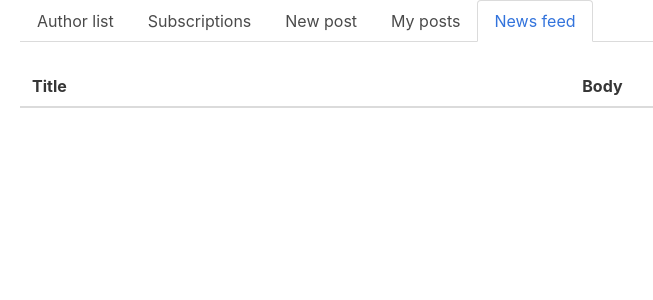
After one commit to vedun/blog, a Django app: page /news_feed/ in a window 1280 px wide. The commit adds this page. Shown: the top 300 px of the page, without its empty margins (44-697 px from the left). Run offline with Django 3.2, Linux system fonts and the light colour scheme; the visitor is signed in with stand-in values (Sample User, id 1); data comes from the database, SQL or seed files in the repository; data that the repository does not hold is empty; some libraries are stand-ins or nearby versions.

Commit message:
лента новостей

```diff
--- /dev/null
+++ b/src/apps/blog/templates/blog/news_feed.html
@@ -0,0 +1,33 @@
+{% extends 'blog/base.html' %}
+{% load static %}
+
+{% block body %}
+  <div class="columns">
+    <div class="column">
+      {% include 'blog/top_menu.html' with active_item='news-feed' %}
+    </div>
+  </div>
+
+  <div class="columns">
+    <div class="column">
+      <table class="table is-fullwidth">
+        <thead>
+          <tr>
+            <th>Title</th>
+            <th>Body</th>
+          </tr>
+        </thead>
+        <tbody>
+          {% for post in posts %}
+            <tr>
+              <td>{{ post.title }}</td>
+              <td>
+                {{ post.body|truncatewords:3 }}
+              </td>
+            </tr>
+          {% endfor %}
+        </tbody>
+      </table>
+    </div>
+  </div>
+{% endblock %}
--- a/src/apps/blog/templates/blog/top_menu.html
+++ b/src/apps/blog/templates/blog/top_menu.html
@@ -22,6 +22,11 @@
         <span>{% trans 'My posts' %}</span>
       </a>
     </li>
+    <li class="{% if active_item == 'news-feed' %}is-active{% endif %}">
+      <a href="{% url 'blog:news-feed' %}">
+        <span>{% trans 'News feed' %}</span>
+      </a>
+    </li>
     {% endif %}
   </ul>
 </div>
--- a/src/apps/blog/urls.py
+++ b/src/apps/blog/urls.py
@@ -1,7 +1,7 @@
 # -*- coding: utf-8 -*-
 from django.urls import path
 from .views import AuthorList, SubscribeView, UnsubscribeView, \
-    SubscriptionsList, PostCreate, MyPostsList
+    SubscriptionsList, PostCreate, MyPostsList, NewsFeed
 
 app_name = 'blog'
 
@@ -14,4 +14,5 @@ urlpatterns = [
     path('subscriptions/', SubscriptionsList.as_view(), name='subscriptions'),
     path('post/add/', PostCreate.as_view(), name='post-create'),
     path('my_posts/', MyPostsList.as_view(), name='my-posts-list'),
+    path('news_feed/', NewsFeed.as_view(), name='news-feed'),
 ]
--- a/src/apps/blog/views.py
+++ b/src/apps/blog/views.py
@@ -91,3 +91,17 @@ class MyPostsList(LoginRequiredMixin, ListView):
         qs = super().get_queryset()
         qs = qs.filter(author=current_user)
         return qs
+
+
+class NewsFeed(LoginRequiredMixin, ListView):
+    model = Post
+    template_name = 'blog/news_feed.html'
+    context_object_name = 'posts'
+
+    def get_queryset(self):
+        current_user = self.request.user
+        qs = super().get_queryset()
+        subscribed_to = current_user.subscriptions.all()
+        qs = qs.exclude(pk=current_user.pk).filter(author__in=subscribed_to)
+        qs = qs.order_by('-creation_date').all()
+        return qs
```
